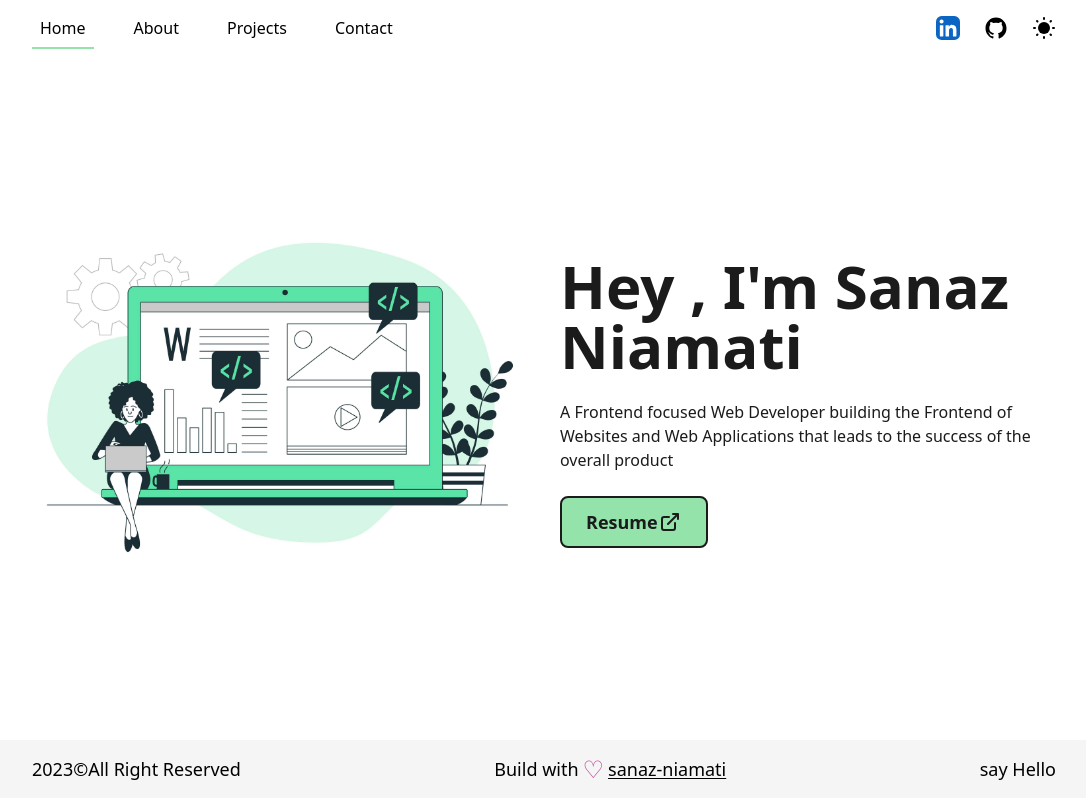
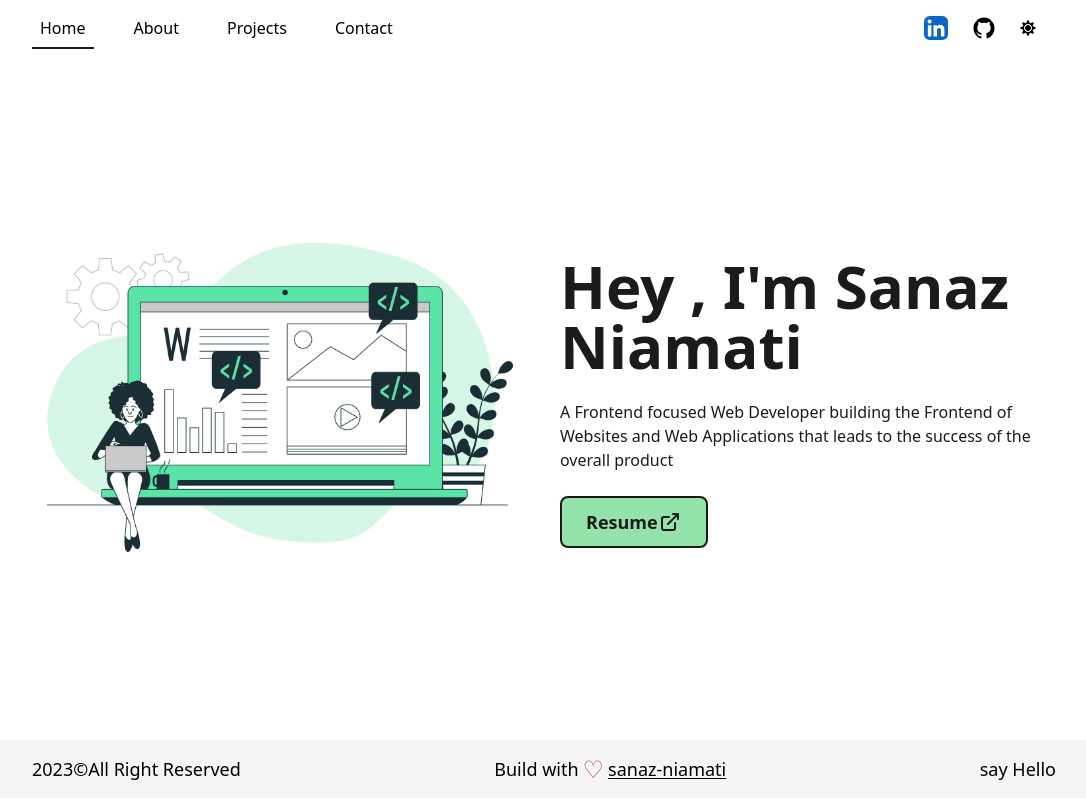
Before and after one commit to sanazniamati/sanaz-niamati-portfolio, a Next.js app: page / in a window 1280 px wide. Shown: the whole page, without its empty margins (96-1182 px from the left). Built offline with nearby package versions, Linux system fonts and the light colour scheme.

Commit message:
add darkMode

```diff
--- a/components/Navbar.js
+++ b/components/Navbar.js
@@ -2,10 +2,11 @@
 import Link from "next/link";
 import { useRouter } from "next/router";
 import { motion } from "framer-motion";
+import { useTheme } from "next-themes";
+import { FaSun, FaRegMoon } from "react-icons/fa";
 
 // components
-import Logo from "../components/Logo";
-import { LinkedInIcon, GithubIcon, SunIcon } from "../components/Icons";
+import { LinkedInIcon, GithubIcon } from "../components/Icons";
 
 const CustomLink = ({ href, title, className = "" }) => {
   const router = useRouter();
@@ -13,9 +14,9 @@ const CustomLink = ({ href, title, className = "" }) => {
     <Link href={href} className={`${className} p-2 relative group`}>
       {title}
       <span
-        className={`h-[2px]  bg-green inline-block absolute left-0 -bottom-0.5
-      group-hover:w-full group-hover:bg-green transition-[width] ease duration-300
-      ${router.asPath === href ? "w-full" : "w-0"}`}
+        className={`h-[2px] bg-dark dark:bg-light inline-block absolute left-0 -bottom-0.5
+      group-hover:w-full  transition-[width] ease duration-300
+      ${router.asPath === href ? "w-full" : "w-0"} `}
       >
         &nbsp;
       </span>
@@ -24,8 +25,9 @@ const CustomLink = ({ href, title, className = "" }) => {
 };
 
 function Navbar() {
+  const { theme, setTheme } = useTheme();
   return (
-    <header className="w-full px-32 h-[56px]  font-medium flex justify-between items-center">
+    <header className="w-full px-32 h-[56px]  font-medium flex justify-between items-center dark:text-light">
       <nav>
         <CustomLink href="/" title={"Home"} className="mr-4" />
         <CustomLink href="/about" title={"About"} className="mx-4" />
@@ -34,15 +36,6 @@ function Navbar() {
       </nav>
 
       <nav className="flex justify-center items-center flex-wrap">
-        {/* <motion.a
-          href="https://twitter.com"
-          target="_blank"
-          whileHover={{ y: -2 }}
-          whileTap={{ scale: 0.9 }}
-          className="w-6 mr-3"
-        >
-          <TwitterIcon />
-        </motion.a> */}
         <motion.a
           href="https://www.linkedin.com/in/sanaz-niamati/"
           target="_blank"
@@ -63,7 +56,7 @@ function Navbar() {
           <GithubIcon />
         </motion.a>
 
-        <motion.a
+        {/* <motion.a
           href="/"
           target="_blank"
           whileHover={{ y: -2 }}
@@ -71,11 +64,16 @@ function Navbar() {
           className="w-6 ml-3"
         >
           <SunIcon />
+        </motion.a> */}
+        <motion.a
+          whileHover={{ y: -2 }}
+          whileTap={{ scale: 0.9 }}
+          className="w-6 mx-3"
+          onClick={() => setTheme(theme === "dark" ? "light" : "dark")}
+        >
+          {theme === "dark" ? <FaRegMoon /> : <FaSun />}
         </motion.a>
       </nav>
-      {/* <div className=" absolute left-[50%] top-2 translate-x-[-50%]">
-        <Logo />
-      </div> */}
     </header>
   );
 }
```
